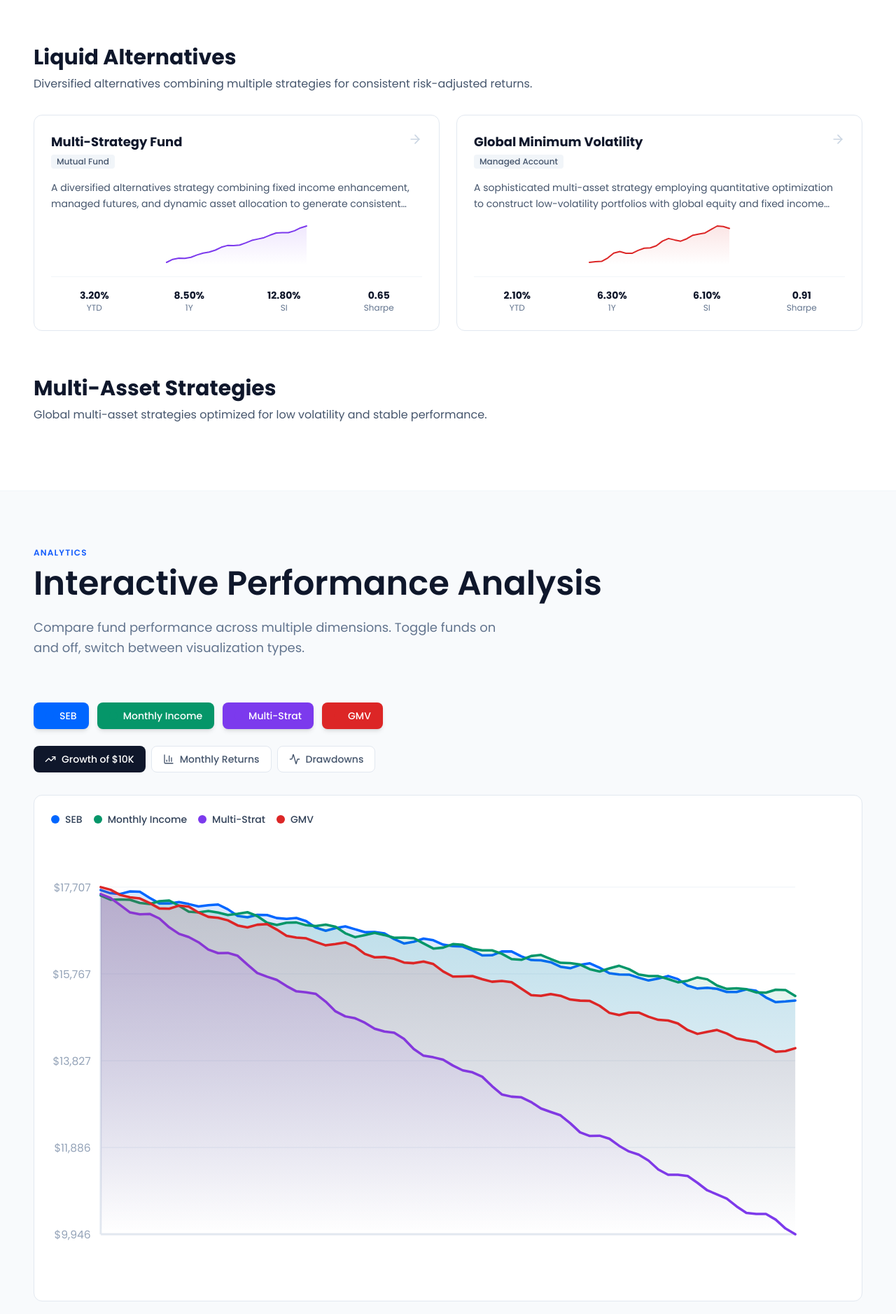
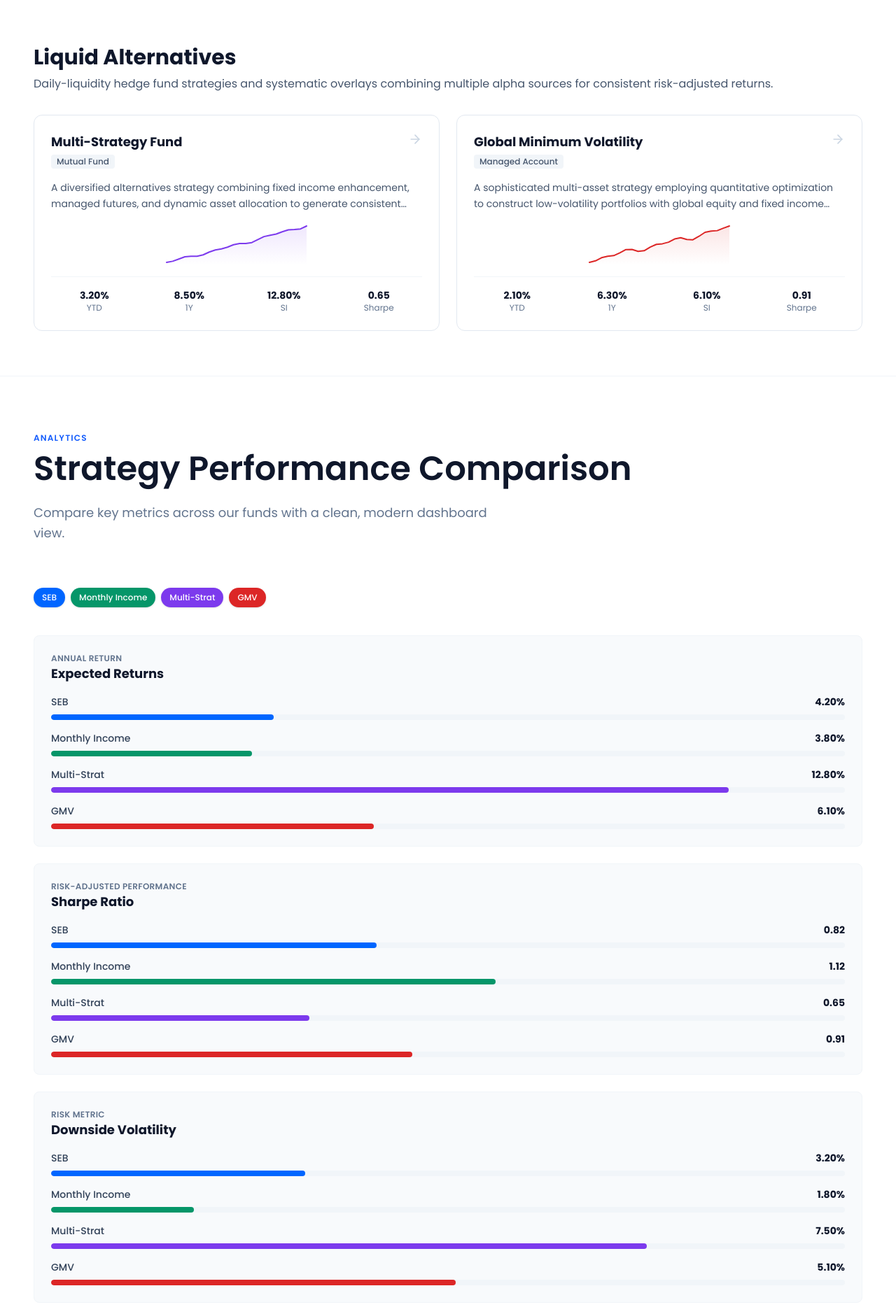
Before and after one commit to Nymbus-Capital/website, a Next.js app: page /strategies in a window 1280 px wide. Shown: the part 919-2797 px from the top of the page at 70% size. Built offline with nearby package versions, Linux system fonts and the light colour scheme.

Commit message:
feat: update strategies page with Liquid Alternatives and modern performance dashboard

```diff
--- a/src/app/strategies/page.tsx
+++ b/src/app/strategies/page.tsx
@@ -1,269 +1,31 @@
 'use client';
 
-import { useState, useEffect, useRef, useCallback } from 'react';
+import { useState, useEffect, useRef } from 'react';
 import Link from 'next/link';
 import { funds, Fund } from '@/data/funds';
 import { Card } from '@/components/ui/Card';
 import { SectionHeader } from '@/components/ui/SectionHeader';
 import { ScrollReveal } from '@/components/animations/ScrollReveal';
 import { cn, formatPercent } from '@/lib/utils';
-import { TrendingUp, BarChart3, Shield, ArrowRight, Activity } from 'lucide-react';
+import { ArrowRight } from 'lucide-react';
 import gsap from 'gsap';
 
-// Generate realistic monthly data for each fund
-const months = ['Jan', 'Feb', 'Mar', 'Apr', 'May', 'Jun', 'Jul', 'Aug', 'Sep', 'Oct', 'Nov', 'Dec'];
-const years = [2020, 2021, 2022, 2023, 2024, 2025];
-
-function generateMonthlyData(fund: Fund) {
-  const data: { time: string; value: number; return: number; drawdown: number }[] = [];
+// Generate simple sparkline data for each fund
+function generateSparklineData(fund: Fund) {
+  const data: { value: number }[] = [];
   const seed = fund.slug.length * 7;
-  let cumReturn = 0;
-  let peak = 10000;
-
-  for (let y = 0; y < years.length; y++) {
-    for (let m = 0; m < 12; m++) {
-      const idx = y * 12 + m;
-      const pseudoRandom = Math.sin(seed + idx * 1.5) * 0.5 + Math.cos(seed * 0.7 + idx * 0.8) * 0.3;
-      const monthlyReturn = (fund.returns.sinceInception / 100 / 12) + pseudoRandom * 0.015;
-      cumReturn += monthlyReturn;
-      const value = Math.round(10000 * (1 + cumReturn));
-      if (value > peak) peak = value;
-      const drawdown = +((value - peak) / peak * 100).toFixed(2);
-      const day = String(Math.min(28, 1 + m * 2)).padStart(2, '0');
-      const month = String(m + 1).padStart(2, '0');
-
-      data.push({
-        time: `${years[y]}-${month}-${day}`,
-        value,
-        return: +(monthlyReturn * 100).toFixed(2),
-        drawdown,
-      });
-    }
+  let value = 10000;
+  for (let i = 0; i < 24; i++) {
+    const pseudoRandom = Math.sin(seed + i * 1.5) * 0.5 + Math.cos(seed * 0.7 + i * 0.8) * 0.3;
+    const monthlyReturn = (fund.returns.sinceInception / 100 / 12) + pseudoRandom * 0.015;
+    value = Math.round(value * (1 + monthlyReturn));
+    data.push({ value });
   }
   return data;
 }
 
 const fundColors = ['#0066FF', '#059669', '#7c3aed', '#dc2626'];
-const allFundData = funds.map(f => ({ fund: f, data: generateMonthlyData(f) }));
-
-// SVG + GSAP Line Chart Component
-function SVGLineChart({
-  fundIndices,
-  chartMode,
-  height = 450,
-}: {
-  fundIndices: number[];
-  chartMode: 'growth' | 'drawdown';
-  height?: number;
-}) {
-  const svgRef = useRef<SVGSVGElement>(null);
-  const pathRefs = useRef<(SVGPathElement | null)[]>([]);
-
-  useEffect(() => {
-    if (!svgRef.current || fundIndices.length === 0) return;
-
-    const width = svgRef.current.clientWidth || 800;
-    const padding = 50;
-    const chartWidth = width - padding * 2;
-    const chartHeight = height - padding * 2;
-
-    // Animate all paths
-    fundIndices.forEach((fi, idx) => {
-      const pathEl = pathRefs.current[idx];
-      if (!pathEl) return;
-
-      const length = pathEl.getTotalLength();
-      gsap.fromTo(
-        pathEl,
-        { strokeDasharray: length, strokeDashoffset: length },
-        {
-          strokeDashoffset: 0,
-          duration: 2,
-          ease: 'power2.inOut',
-          delay: idx * 0.2,
-        }
-      );
-    });
-  }, [fundIndices, chartMode]);
-
-  const width = 800;
-  const padding = 50;
-  const chartWidth = width - padding * 2;
-  const chartHeight = height - padding * 2;
-
-  // Get data range for scaling
-  const dataValues = fundIndices.flatMap((fi) => {
-    const { data } = allFundData[fi];
-    if (chartMode === 'growth') {
-      return data.map((d) => d.value);
-    } else {
-      return data.map((d) => d.drawdown);
-    }
-  });
-
-  const minVal = Math.min(...dataValues);
-  const maxVal = Math.max(...dataValues);
-  const range = maxVal - minVal || 1;
-  const scale = (v: number) => padding + ((v - minVal) / range) * chartHeight;
-
-  return (
-    <div className="w-full overflow-x-auto">
-      <svg
-        ref={svgRef}
-        viewBox={`0 0 ${width} ${height}`}
-        className="w-full"
-        style={{ minHeight: height, minWidth: width }}
-      >
-        {/* Grid */}
-        {[0, 0.25, 0.5, 0.75, 1].map((frac) => (
-          <line
-            key={`hgrid-${frac}`}
-            x1={padding}
-            x2={padding + chartWidth}
-            y1={padding + frac * chartHeight}
-            y2={padding + frac * chartHeight}
-            stroke="#f1f5f9"
-            strokeWidth="1"
-          />
-        ))}
-
-        {/* Axes */}
-        <line x1={padding} x2={padding} y1={padding} y2={padding + chartHeight} stroke="#e2e8f0" strokeWidth="2" />
-        <line
-          x1={padding}
-          x2={padding + chartWidth}
-          y1={padding + chartHeight}
-          y2={padding + chartHeight}
-          stroke="#e2e8f0"
-          strokeWidth="2"
-        />
-
-        {/* Y-axis labels */}
-        {[0, 0.25, 0.5, 0.75, 1].map((frac, i) => {
-          const val = minVal + frac * range;
-          const label =
-            chartMode === 'growth'
-              ? '$' + Math.round(val).toLocaleString()
-              : val.toFixed(1) + '%';
-          return (
-            <text
-              key={`ylabel-${i}`}
-              x={padding - 10}
-              y={padding + (1 - frac) * chartHeight + 4}
-              textAnchor="end"
-              fontSize="11"
-              fill="#94a3b8"
-            >
-              {label}
-            </text>
-          );
-        })}
-
-        {/* Lines */}
-        {fundIndices.map((fi, idx) => {
-          const { data } = allFundData[fi];
-          const color = fundColors[fi];
-          const values = chartMode === 'growth' ? data.map((d) => d.value) : data.map((d) => d.drawdown);
-
-          const points = values.map((v, i) => {
-            const x = padding + (i / (values.length - 1)) * chartWidth;
-            const y = scale(v);
-            return `${x},${y}`;
-          });
-
-          const pathD = 'M' + points.join('L');
-
-          return (
-            <g key={fi}>
-              <defs>
-                <linearGradient id={`grad-${fi}`} x1="0%" y1="0%" x2="0%" y2="100%">
-                  <stop offset="0%" stopColor={color} stopOpacity="0.15" />
-                  <stop offset="100%" stopColor={color} stopOpacity="0" />
-                </linearGradient>
-              </defs>
-              <path
-                d={pathD}
-                fill="none"
-                stroke={color}
-                strokeWidth="2.5"
-                strokeLinecap="round"
-                strokeLinejoin="round"
-              />
-              <path
-                d={`${pathD}L${padding + chartWidth},${padding + chartHeight}L${padding},${padding + chartHeight}Z`}
-                fill={`url(#grad-${fi})`}
-              />
-            </g>
-          );
-        })}
-      </svg>
-    </div>
-  );
-}
-
-// Animated bar chart using gsap
-function AnimatedBarChart({ fundIndices }: { fundIndices: number[] }) {
-  const containerRef = useRef<HTMLDivElement>(null);
-
-  useEffect(() => {
-    if (!containerRef.current) return;
-    const bars = containerRef.current.querySelectorAll('.bar-fill');
-    gsap.fromTo(bars, { scaleY: 0 }, {
-      scaleY: 1,
-      duration: 0.8,
-      stagger: 0.05,
-      ease: 'power3.out',
-      transformOrigin: 'bottom',
-    });
-  }, [fundIndices]);
-
-  // Last 12 months of returns for selected funds
-  const selectedData = fundIndices.map(fi => allFundData[fi]);
-  const last12 = selectedData[0]?.data.slice(-12) || [];
-
-  return (
-    <div ref={containerRef} className="w-full h-[450px] flex items-end gap-1 px-4 pb-8 pt-4 relative">
-      {/* Y axis labels */}
-      <div className="absolute left-0 top-4 bottom-8 flex flex-col justify-between text-xs text-slate-400 w-10">
-        <span>2%</span>
-        <span>1%</span>
-        <span>0%</span>
-        <span>-1%</span>
-      </div>
-      {/* Zero line */}
-      <div className="absolute left-10 right-4 top-[55%] border-t border-slate-200 border-dashed" />
-      <div className="flex-1 flex items-center justify-around gap-1 h-full ml-10">
-        {last12.map((point, mi) => (
-          <div key={mi} className="flex flex-col items-center gap-1 flex-1 h-full justify-end relative">
-            <div className="flex gap-0.5 items-end h-[80%] w-full justify-center">
-              {selectedData.map(({ fund, data }, fi) => {
-                const val = data.slice(-12)[mi]?.return ?? 0;
-                const maxH = 45; // percent of container
-                const barH = Math.abs(val) * maxH / 2;
-                const isPositive = val >= 0;
-                return (
-                  <div
-                    key={fund.slug}
-                    className="bar-fill rounded-t-sm flex-1 max-w-3"
-                    style={{
-                      height: `${barH}%`,
-                      backgroundColor: fundColors[funds.indexOf(fund)],
-                      opacity: 0.85,
-                      alignSelf: isPositive ? 'flex-end' : 'flex-start',
-                      borderRadius: isPositive ? '2px 2px 0 0' : '0 0 2px 2px',
-                    }}
-                    title={`${fund.shortName}: ${val.toFixed(2)}%`}
-                  />
-                );
-              })}
-            </div>
-            <span className="text-[10px] text-slate-400 mt-1">{point.time.slice(5, 7)}/{point.time.slice(2, 4)}</span>
-          </div>
-        ))}
-      </div>
-    </div>
-  );
-}
+const allFundData = funds.map(f => ({ fund: f, data: generateSparklineData(f) }));
 
 // Downside Volatility vs Annual Returns scatter using SVG + gsap
 function DownsideVolatilityScatter() {
@@ -471,9 +233,33 @@ function Sparkline({ data, color, height = 60 }: { data: number[]; color: string
   );
 }
 
-export default function StrategiesPage() {
+// Animated horizontal progress bar component
+function AnimatedProgressBar({ value, max, color }: { value: number; max: number; color: string }) {
+  const barRef = useRef<HTMLDivElement>(null);
+
+  useEffect(() => {
+    if (!barRef.current) return;
+    gsap.fromTo(
+      barRef.current,
+      { width: 0 },
+      { width: `${(value / max) * 100}%`, duration: 1.2, ease: 'power2.out' }
+    );
+  }, [value, max]);
+
+  return (
+    <div className="w-full bg-slate-100 rounded-full h-2 overflow-hidden">
+      <div
+        ref={barRef}
+        className="h-full rounded-full transition-all"
+        style={{ backgroundColor: color }}
+      />
+    </div>
+  );
+}
+
+// Performance comparison section
+function PerformanceComparisonSection() {
   const [selectedFunds, setSelectedFunds] = useState<number[]>([0, 1, 2, 3]);
-  const [chartMode, setChartMode] = useState<'growth' | 'returns' | 'drawdown'>('growth');
 
   const toggleFund = (idx: number) => {
     setSelectedFunds(prev =>
@@ -481,6 +267,129 @@ export default function StrategiesPage() {
     );
   };
 
+  const selectedFundsData = selectedFunds.map(idx => {
+    const fund = funds[idx];
+    return {
+      idx,
+      name: fund.shortName,
+      fullName: fund.name,
+      annualReturn: fund.annualReturn || fund.returns.sinceInception,
+      sharpeRatio: fund.sharpe || 0.8,
+      downsideVolatility: fund.downsideVolatility || 5,
+      color: fundColors[idx],
+    };
+  });
+
+  // Find max values for scaling
+  const maxReturn = Math.max(...selectedFundsData.map(d => d.annualReturn), 15);
+  const maxSharpe = Math.max(...selectedFundsData.map(d => d.sharpeRatio), 2);
+  const maxVol = Math.max(...selectedFundsData.map(d => d.downsideVolatility), 10);
+
+  return (
+    <section className="px-6 py-20 md:px-12 bg-white border-t border-slate-100">
+      <div className="max-w-7xl mx-auto">
+        <ScrollReveal>
+          <SectionHeader
+            eyebrow="Analytics"
+            title="Strategy Performance Comparison"
+            description="Compare key metrics across our funds with a clean, modern dashboard view."
+          />
+        </ScrollReveal>
+
+        {/* Fund Toggle Pills */}
+        <ScrollReveal delay={100}>
+          <div className="flex flex-wrap gap-2 mb-10">
+            {funds.map((fund, i) => (
+              <button
+                key={fund.slug}
+                onClick={() => toggleFund(i)}
+                className={cn(
+                  "px-3 py-1.5 rounded-full text-xs font-medium transition-all duration-200",
+                  selectedFunds.includes(i)
+                    ? 'text-white shadow-sm'
+                    : 'bg-slate-100 text-slate-600 hover:bg-slate-200'
+                )}
+                style={selectedFunds.includes(i) ? { backgroundColor: fundColors[i] } : {}}
+              >
+                {fund.shortName}
+              </button>
+            ))}
+          </div>
+        </ScrollReveal>
+
+        {/* Performance Cards Grid */}
+        <ScrollReveal delay={200}>
+          <div className="space-y-6">
+            {/* Annual Return */}
+            <div className="bg-slate-50 rounded-lg p-6 border border-slate-100">
+              <div className="flex items-center justify-between mb-4">
+                <div>
+                  <p className="text-xs font-semibold text-slate-500 uppercase tracking-wide">Annual Return</p>
+                  <h3 className="text-lg font-bold text-slate-900">Expected Returns</h3>
+                </div>
+              </div>
+              <div className="space-y-4">
+                {selectedFundsData.map((fund) => (
+                  <div key={fund.idx} className="space-y-2">
+                    <div className="flex items-center justify-between">
+                      <span className="text-sm font-medium text-slate-700">{fund.name}</span>
+                      <span className="text-sm font-bold text-slate-900">{fund.annualReturn.toFixed(2)}%</span>
+                    </div>
+                    <AnimatedProgressBar value={fund.annualReturn} max={maxReturn} color={fund.color} />
+                  </div>
+                ))}
+              </div>
+            </div>
+
+            {/* Sharpe Ratio */}
+            <div className="bg-slate-50 rounded-lg p-6 border border-slate-100">
+              <div className="flex items-center justify-between mb-4">
+                <div>
+                  <p className="text-xs font-semibold text-slate-500 uppercase tracking-wide">Risk-Adjusted Performance</p>
+                  <h3 className="text-lg font-bold text-slate-900">Sharpe Ratio</h3>
+                </div>
+              </div>
+              <div className="space-y-4">
+                {selectedFundsData.map((fund) => (
+                  <div key={fund.idx} className="space-y-2">
+                    <div className="flex items-center justify-between">
+                      <span className="text-sm font-medium text-slate-700">{fund.name}</span>
+                      <span className="text-sm font-bold text-slate-900">{fund.sharpeRatio.toFixed(2)}</span>
+                    </div>
+                    <AnimatedProgressBar value={fund.sharpeRatio} max={maxSharpe} color={fund.color} />
+                  </div>
+                ))}
+              </div>
+            </div>
+
+            {/* Downside Volatility */}
+            <div className="bg-slate-50 rounded-lg p-6 border border-slate-100">
+              <div className="flex items-center justify-between mb-4">
+                <div>
+                  <p className="text-xs font-semibold text-slate-500 uppercase tracking-wide">Risk Metric</p>
+                  <h3 className="text-lg font-bold text-slate-900">Downside Volatility</h3>
+                </div>
+              </div>
+              <div className="space-y-4">
+                {selectedFundsData.map((fund) => (
+                  <div key={fund.idx} className="space-y-2">
+                    <div className="flex items-center justify-between">
+                      <span className="text-sm font-medium text-slate-700">{fund.name}</span>
+                      <span className="text-sm font-bold text-slate-900">{fund.downsideVolatility.toFixed(2)}%</span>
+                    </div>
+                    <AnimatedProgressBar value={fund.downsideVolatility} max={maxVol} color={fund.color} />
+                  </div>
+                ))}
+              </div>
+            </div>
+          </div>
+        </ScrollReveal>
+      </div>
+    </section>
+  );
+}
+
+export default function StrategiesPage() {
   return (
     <div className="min-h-screen bg-white">
       {/* Hero */}
@@ -497,12 +406,15 @@ export default function StrategiesPage() {
       </section>
 
       {/* Fund Cards organized by Asset Class */}
-      {(['Fixed Income', 'Alternatives', 'Multi-Asset'] as const).map((assetClass, sectionIdx) => {
+      {(['Fixed Income', 'Alternatives'] as const).map((assetClass, sectionIdx) => {
         const assetClassFunds = allFundData.filter(({ fund }) => fund.assetClass === assetClass);
         const sectionTitles = {
           'Fixed Income': 'Fixed Income Strategies',
           'Alternatives': 'Liquid Alternatives',
-          'Multi-Asset': 'Multi-Asset Strategies',
+        };
+        const sectionDescriptions = {
+          'Fixed Income': 'Systematic bond strategies targeting enhanced returns with ESG integration.',
+          'Alternatives': 'Daily-liquidity hedge fund strategies and systematic overlays combining multiple alpha sources for consistent risk-adjusted returns.',
         };
 
         return (
@@ -511,9 +423,7 @@ export default function StrategiesPage() {
               <ScrollReveal>
                 <h2 className="text-3xl font-bold text-slate-900 mb-2">{sectionTitles[assetClass]}</h2>
                 <p className="text-slate-600 mb-8">
-                  {assetClass === 'Fixed Income' && 'Systematic bond strategies targeting enhanced returns with ESG integration.'}
-                  {assetClass === 'Alternatives' && 'Diversified alternatives combining multiple strategies for consistent risk-adjusted returns.'}
-                  {assetClass === 'Multi-Asset' && 'Global multi-asset strategies optimized for low volatility and stable performance.'}
+                  {sectionDescriptions[assetClass]}
                 </p>
               </ScrollReveal>
 
@@ -562,7 +472,7 @@ export default function StrategiesPage() {
                               <p className="text-xs text-slate-500">SI</p>
                             </div>
                             <div className="text-center">
-                              <p className="text-sm font-bold text-slate-900">{fund.sharpe?.toFixed(2) ?? '—'}</p>
+                              <p className="text-sm font-bold text-slate-900">{fund.sharpe?.toFixed(2) ?? '\u2014'}</p>
                               <p className="text-xs text-slate-500">Sharpe</p>
                             </div>
                           </div>
@@ -577,88 +487,9 @@ export default function StrategiesPage() {
         );
       })}
 
-      {/* Interactive Performance Comparison */}
-      <section className="px-6 py-20 md:px-12 bg-slate-50 border-t border-slate-100">
-        <div className="max-w-7xl mx-auto">
-          <ScrollReveal>
-            <SectionHeader
-              eyebrow="Analytics"
-              title="Interactive Performance Analysis"
-              description="Compare fund performance across multiple dimensions. Toggle funds on and off, switch between visualization types."
-            />
-          </ScrollReveal>
+      {/* Strategy Performance Comparison */}
+      <PerformanceComparisonSection />
 
-          {/* Fund Toggles */}
-          <ScrollReveal delay={100}>
-            <div className="flex flex-wrap gap-3 mb-6">
-              {funds.map((fund, i) => (
-                <button
-                  key={fund.slug}
-                  onClick={() => toggleFund(i)}
-                  className={cn(
-                    "flex items-center gap-2 px-4 py-2 rounded-lg text-sm font-medium transition-all duration-200 border",
-                    selectedFunds.includes(i)
-                      ? 'border-transparent text-white shadow-md'
-                      : 'border-slate-200 text-slate-400 bg-white hover:border-slate-300'
-                  )}
-                  style={selectedFunds.includes(i) ? { backgroundColor: fundColors[i] } : {}}
-                >
-                  <span className="w-3 h-3 rounded-full" style={{ backgroundColor: fundColors[i] }} />
-                  {fund.shortName}
-                </button>
-              ))}
-            </div>
-          </ScrollReveal>
-
-          {/* Chart Type Selector */}
-          <ScrollReveal delay={200}>
-            <div className="flex gap-2 mb-8">
-              {[
-                { id: 'growth' as const, label: 'Growth of $10K', icon: TrendingUp },
-                { id: 'returns' as const, label: 'Monthly Returns', icon: BarChart3 },
-                { id: 'drawdown' as const, label: 'Drawdowns', icon: Activity },
-              ].map(({ id, label, icon: Icon }) => (
-                <button
-                  key={id}
-                  onClick={() => setChartMode(id)}
-                  className={cn(
-                    "flex items-center gap-2 px-4 py-2 rounded-lg text-sm font-medium transition-all",
-                    chartMode === id
-                      ? 'bg-slate-900 text-white'
-                      : 'bg-white text-slate-600 border border-slate-200 hover:border-slate-300'
-                  )}
-                >
-                  <Icon className="w-4 h-4" />
-                  <span className="hidden sm:inline">{label}</span>
-                </button>
-              ))}
-            </div>
-          </ScrollReveal>
-
-          {/* Charts */}
-          <Card className="p-4 md:p-6 border border-slate-200 overflow-hidden">
-            {/* Legend */}
-            <div className="flex flex-wrap gap-4 mb-4">
-              {selectedFunds.map(fi => (
-                <div key={fi} className="flex items-center gap-2 text-sm">
-                  <div className="w-3 h-3 rounded-full" style={{ backgroundColor: fundColors[fi] }} />
-                  <span className="text-slate-700 font-medium">{funds[fi].shortName}</span>
-                </div>
-              ))}
-            </div>
-
-            {chartMode === 'returns' ? (
-              <AnimatedBarChart fundIndices={selectedFunds} />
-            ) : (
-              <SVGLineChart
-                fundIndices={selectedFunds}
-                chartMode={chartMode}
-                height={450}
-              />
-            )}
-          </Card>
-        </div>
-      </section>
 
       {/* Risk-Return Scatter */}
       <section className="px-6 py-20 md:px-12 bg-white">
@@ -672,7 +503,7 @@ export default function StrategiesPage() {
                   Our strategies are positioned across the risk-return spectrum. The chart shows each fund's downside volatility against its annual return, along with key reference indices for context.
                 </p>
 
-                {(['Fixed Income', 'Alternatives', 'Multi-Asset'] as const).map((assetClass) => (
+                {(['Fixed Income', 'Alternatives'] as const).map((assetClass) => (
                   <div key={assetClass} className="mb-6">
                     <h3 className="text-sm font-bold text-slate-900 mb-3 uppercase tracking-wide">{assetClass}</h3>
                     <div className="space-y-2">
```
